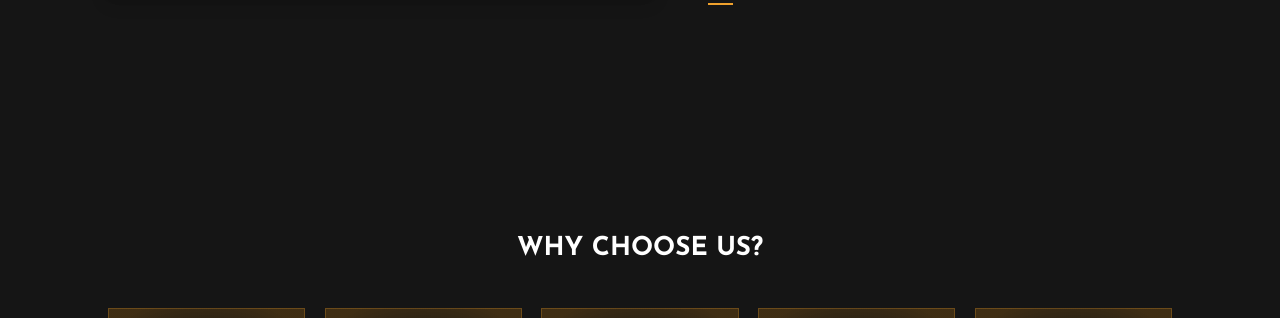
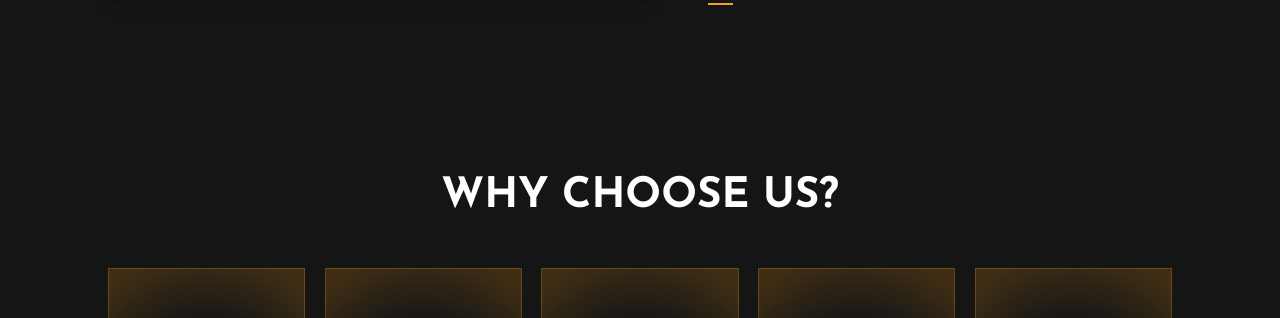
Before and after one commit to kustoro2026-oss/briket, a Next.js app: page / in a window 1280 px wide. Shown: the part 1490-1808 px from the top of the page. Built offline with nearby package versions, Linux system fonts and the light colour scheme.

Commit message:
fix: seragamkan style heading WHY CHOOSE US & perkecil jarak dari company profile

```diff
--- a/src/components/home/HomeSections.tsx
+++ b/src/components/home/HomeSections.tsx
@@ -110,8 +110,8 @@ export default function HomeSections() {
       </section>
 
       {/* ========== WHY CHOOSE US ========== */}
-      <section className="relative w-full overflow-hidden py-20 md:py-28 lg:py-32">
-        <h2 className="text-center text-[26px] font-bold text-white mb-10" style={{ fontFamily: "var(--font-josefin-sans)" }}>
+      <section className="relative w-full overflow-hidden py-10 md:py-14 lg:py-16">
+        <h2 className="text-center text-[28px] font-bold text-white uppercase mb-10 md:text-[36px] lg:text-[42px]" style={{ fontFamily: "var(--font-josefin-sans)" }}>
           WHY CHOOSE US?
         </h2>
         <div className="scrollbar-hide flex justify-start gap-[clamp(1rem,1.5vw,1.25rem)] overflow-x-auto px-3 sm:px-5 md:px-10 lg:flex-wrap lg:justify-center lg:overflow-x-visible lg:px-20">
```
